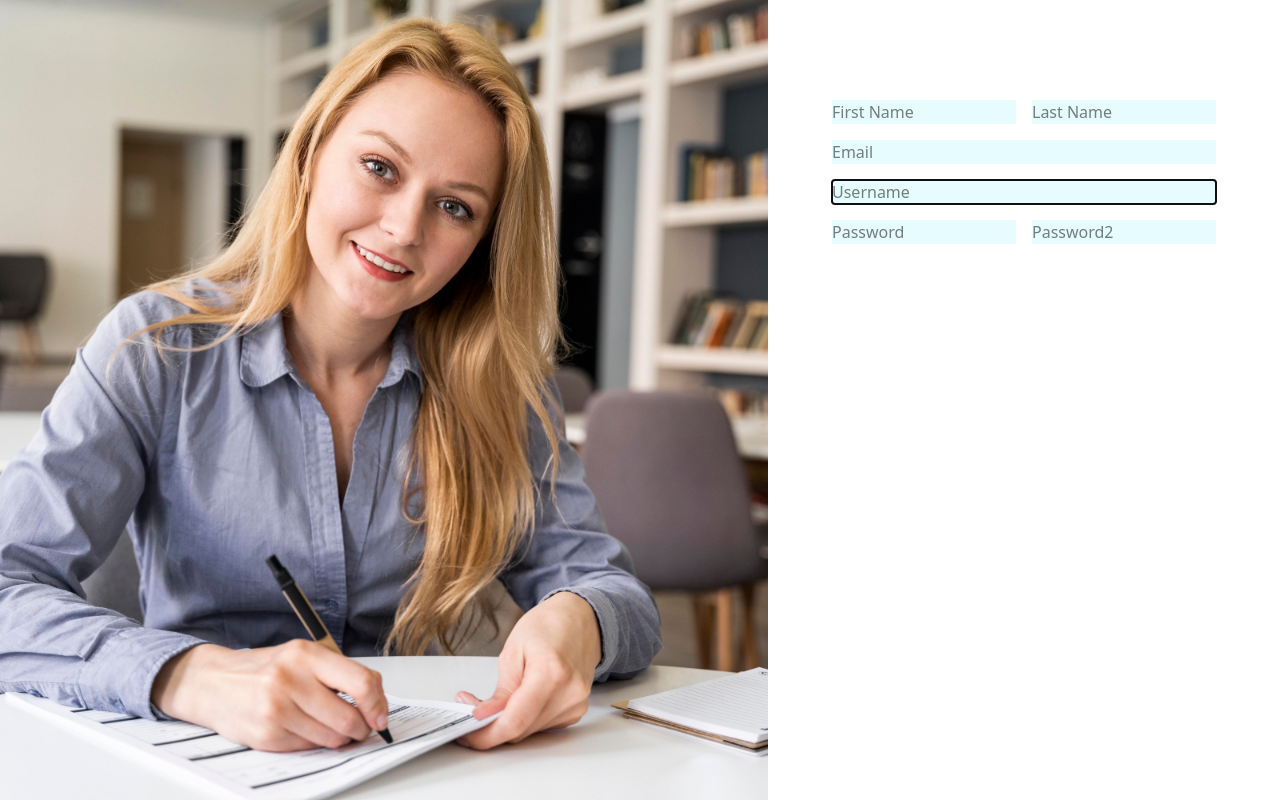
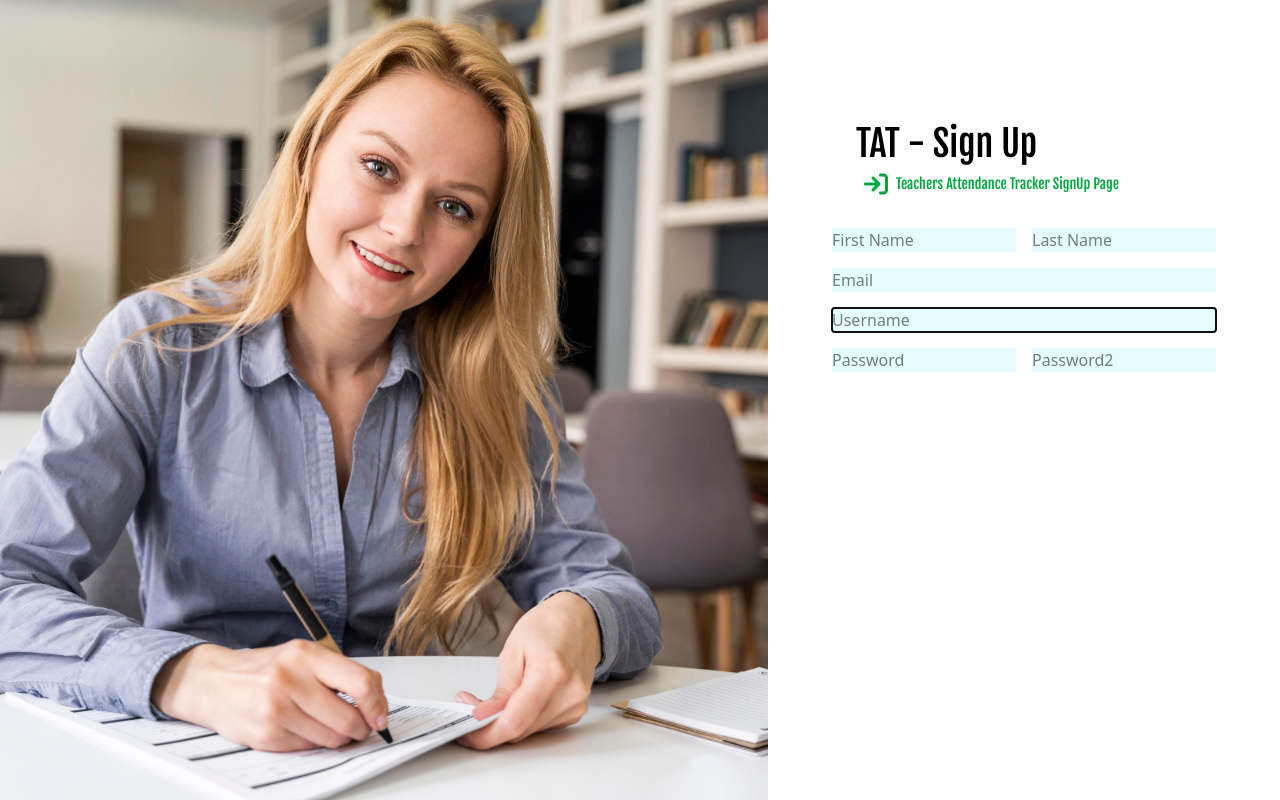
Before and after one commit to AlazarBekele/Teachers-Attendance-Tracker, a Django app: page /signup/ in a window 1280 px wide. Run offline with Django 5.2, Linux system fonts and the light colour scheme; style sheets or scripts are compiled from the project's sources.

Commit message:
Style: finish designing

```diff
--- a/Tracker/templates/include/authentication/signUp.html
+++ b/Tracker/templates/include/authentication/signUp.html
@@ -14,7 +14,17 @@
             <img class="w-screen h-screen object-cover" src="{% static 'Image/SignUp/Signup.jpg' %}" alt="">
         </div>
 
-        <div class="w-2/5 h-3/4 flex justify-center items-start">
+        <div class="w-2/5 h-3/4 flex flex-col justify-start items-center">
+
+            <div class="w-3/4 p-6 text-start">
+
+                <p class="text-4xl fjalla_one_regular text-start">TAT - Sign Up</p>
+                <div class="flex justify-start items-center gap-2 p-2">
+                    <i class="fa-solid fa-arrow-right-to-bracket text-green-600 text-2xl"></i>
+                    <p class="text-sm text-green-600 fjalla_one_regular">Teachers Attendance Tracker SignUp Page</p>
+                </div>
+
+            </div>
 
             <form class="w-3/4 grid grid-flow-col grid-rows-4 gap-4" method="post">
 
```
